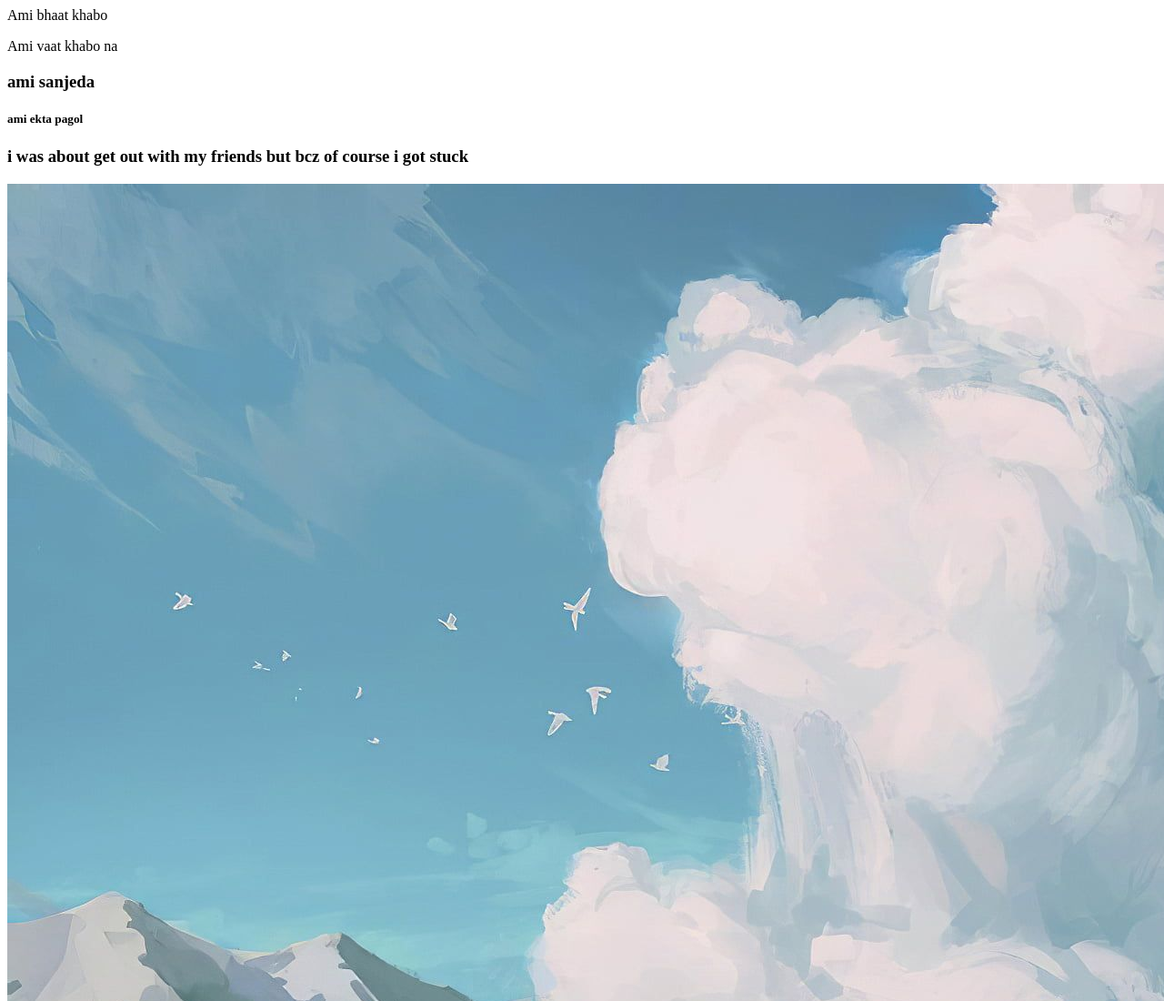
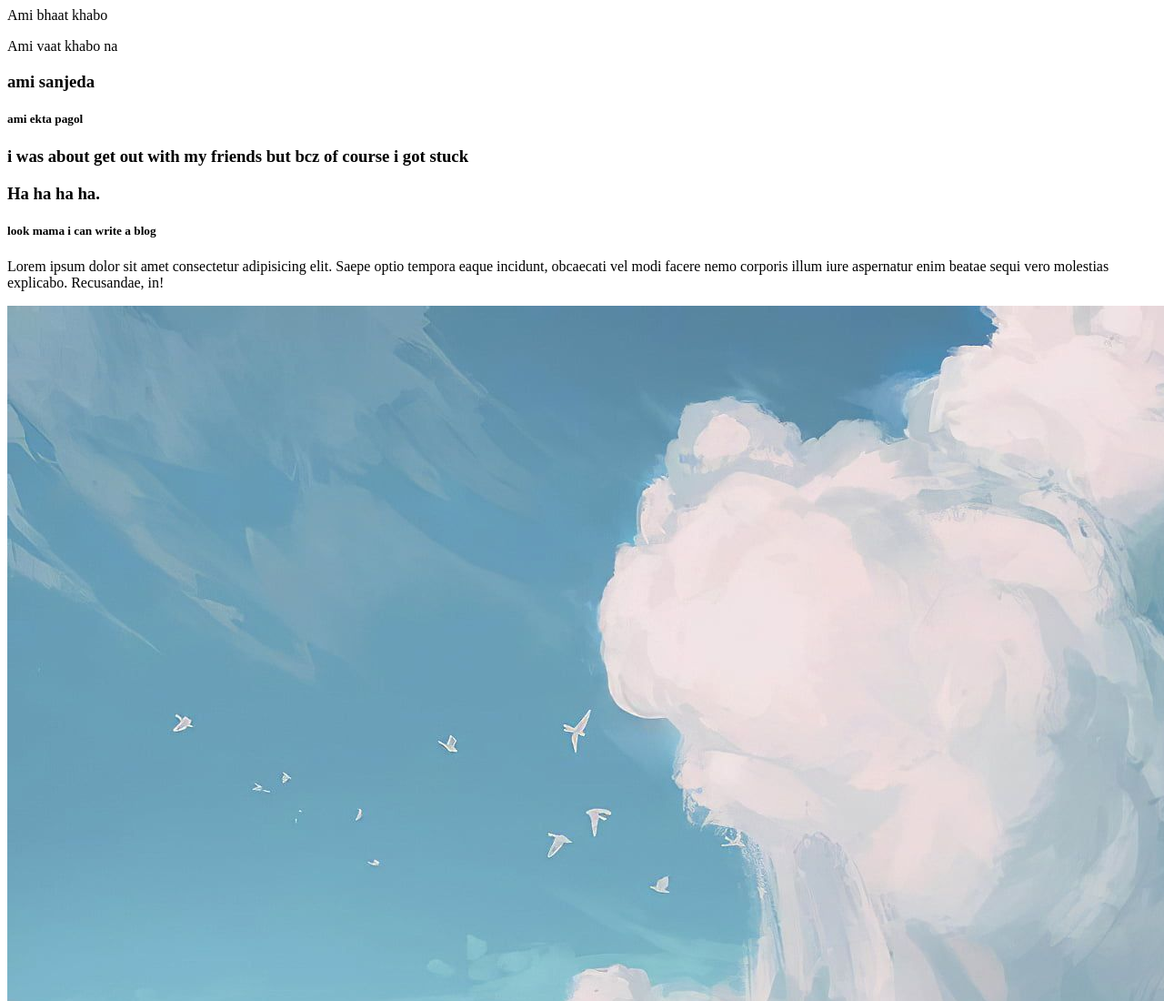
Before and after one commit to San624461/my-third-repo, a plain HTML site: page index.html in a window 1280 px wide. Shown: the top 1100 px of the page at 91% size. Drawn offline with Linux system fonts and the light colour scheme.

Commit message:
add something

```diff
--- a/index.html
+++ b/index.html
@@ -3,4 +3,9 @@
 <h3>ami sanjeda</h3>
 <h5>ami ekta pagol</h5>
 <h3>i was about get out with my friends but bcz of course i got stuck</h3>
+<div>
+    <h3>Ha ha ha ha.</h3>
+    <h5>look mama i can write a blog</h5>
+    <p>Lorem ipsum dolor sit amet consectetur adipisicing elit. Saepe optio tempora eaque incidunt, obcaecati vel modi facere nemo corporis illum iure aspernatur enim beatae sequi vero molestias explicabo. Recusandae, in!</p>
+</div>
 <img src="download.jpg" alt="image">
```
